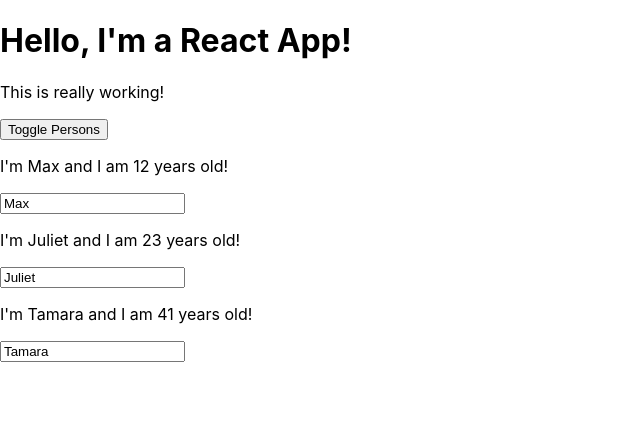
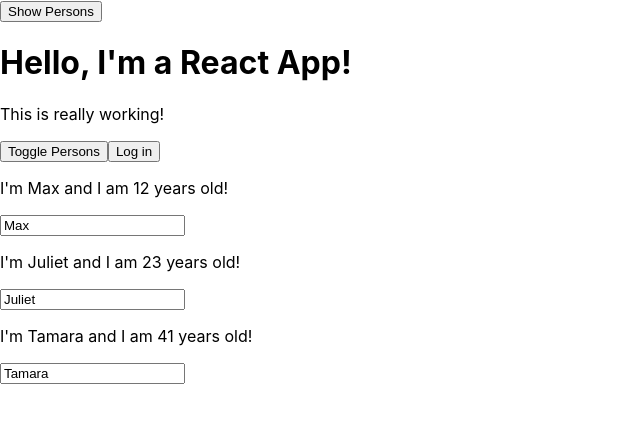
Before and after one commit to marcostellin/ReactUdemyCourse, a React app in the folder first-react-app/: page / in a window 1280 px wide. Both pictures are taken after a click on the button "Toggle Persons". Shown: the top 422 px of the page, without its empty margins (0-640 px from the left). Built offline with nearby package versions, Linux system fonts and the light colour scheme.

Commit message:
Add advanced React features

```diff
--- a/first-react-app/package.json
+++ b/first-react-app/package.json
@@ -38,6 +38,7 @@
     "postcss-loader": "3.0.0",
     "postcss-preset-env": "6.0.6",
     "postcss-safe-parser": "4.0.1",
+    "prop-types": "^15.6.2",
     "radium": "^0.25.1",
     "react": "^16.7.0",
     "react-app-polyfill": "^0.1.3",
--- a/first-react-app/src/components/Cockpit/Cockpit.css
+++ b/first-react-app/src/components/Cockpit/Cockpit.css
@@ -6,7 +6,7 @@
     font-weight: bold;
   }
 
-  .Cockpit button {
+  .Button {
     border: 1px solid blue;
     padding: 16px;
     background-color: green;
@@ -14,16 +14,16 @@
     color: white;
   }
 
-  .Cockpit button:hover {
+  .Button:hover {
     background-color: lightgreen;
     color: black;
   }
 
-  .Cockpit button.Red {
+  .Button.Red {
     background-color: red;
   }
 
-  .Cockpit button.Red:hover {
+  .Button.Red:hover {
     background-color: salmon;
     color: black;
   }
--- a/first-react-app/src/components/Cockpit/Cockpit.js
+++ b/first-react-app/src/components/Cockpit/Cockpit.js
@@ -1,13 +1,14 @@
 import React from 'react';
 import classes from './Cockpit.css';
+import Auxiliary from '../../hoc/Auxiliary';
 
 const cockpit = (props) => {
 
     const assignedClasses = [];
-    let btnClass= '';
+    let btnClass= classes.Button;
 
     if (props.showPersons){
-        btnClass = classes.Red;
+        btnClass = [classes.Button, classes.Red].join(' ');
     }
 
     if (props.persons.length <= 2) {
@@ -19,13 +20,14 @@
     }
 
     return (
-        <div className={classes.Cockpit}>
+        <Auxiliary>
             <h1>Hello, I'm a React App!</h1>
             <p className={assignedClasses.join(' ')} >This is really working!</p>
             <button
                 className={btnClass}
                 onClick={props.clicked}>Toggle Persons</button>
-        </div>
+            <button onClick={props.login}>Log in</button>
+        </Auxiliary>
     );
 }
 
--- a/first-react-app/src/components/Persons/Person/Person.js
+++ b/first-react-app/src/components/Persons/Person/Person.js
@@ -1,16 +1,46 @@
-import React from 'react';
+import React, { Component } from 'react';
 import classes from './Person.css';
+import withClass from '../../../hoc/withClass';
+import PropTypes from 'prop-types';
+import { AuthContext } from '../../../containers/App';
+
+class Person extends Component {
+
+    constructor (props) {
+        super(props);
+        console.log('[Person.js] Inside Constructor', props);
+      }
+
+      componentWillMount() {
+        console.log('[Person.js] Inside componentWillMount()');
+      }
+
+      componentDidMount() {
+        console.log('[Person.js] Inside componentDidMount()');
+      }
 
 
-const person = (props) => {
+    render () {
+        console.log('[Person.js] Inside render()');
+        return (
+            <>
+                <AuthContext.Consumer>
+                    {auth => auth ? <p>I'm authenticated</p> : null }
+                </AuthContext.Consumer>
 
-    return (
-        <div className={classes.Person}>
-            <p onClick={props.click}>I'm {props.name} and I am {props.age} years old!</p>
-            <p>{props.children}</p>
-            <input type="text" onChange={props.changed} value={props.name}/>
-        </div>
-    );
-};
+                <p onClick={this.props.click}>I'm {this.props.name} and I am {this.props.age} years old!</p>
+                <p>{this.props.children}</p>
+                <input type="text" onChange={this.props.changed} value={this.props.name}/>
+            </>
+        );
+    }
+}
 
-export default person;
+Person.propTypes = {
+    click: PropTypes.func,
+    name: PropTypes.string,
+    age: PropTypes.number,
+    changed: PropTypes.func
+}
+
+export default withClass(Person, classes.Person);
--- a/first-react-app/src/components/Persons/Persons.js
+++ b/first-react-app/src/components/Persons/Persons.js
@@ -1,15 +1,36 @@
-import React from 'react';
+import React, { Component } from 'react';
 import Person from './Person/Person';
 
-const persons = (props) => (
-    props.persons.map( (person, index) => {
-        return (<Person name={person.name}
-                        age={person.age}
-                        key={person.id}
-                        changed={(event) => props.changed(event, person.id)}
-                        click={() => props.clicked(index)} />
-               )
-      })
-);
+class Persons extends Component {
+    constructor (props) {
+        super(props);
+        console.log('[Persons.js] Inside Constructor', props);
+      }
 
-export default persons;
+      componentWillMount() {
+        console.log('[Persons.js] Inside componentWillMount()');
+      }
+
+      componentDidMount() {
+        console.log('[Persons.js] Inside componentDidMount()');
+      }
+
+      shouldComponentUpdate(nextProps, nextState) {
+          return nextProps.persons !== this.props.persons;
+      }
+
+
+    render () {
+        console.log('[Persons.js] Inside render()');
+        return this.props.persons.map( (person, index) => {
+            return (<Person name={person.name}
+                            age={person.age}
+                            key={person.id}
+                            changed={(event) => this.props.changed(event, person.id)}
+                            click={() => this.props.clicked(index)} />
+                   )
+          })
+    }
+}
+
+export default Persons;
--- a/first-react-app/src/containers/App.js
+++ b/first-react-app/src/containers/App.js
@@ -2,8 +2,28 @@
 import classes from './App.css';
 import Persons from '../components/Persons/Persons';
 import Cockpit from '../components/Cockpit/Cockpit';
+import withClass from '../hoc/withClass';
+
+export const AuthContext = React.createContext(false);
 
 class App extends Component {
+
+  constructor (props) {
+    super(props);
+    console.log('[App.js] Inside Constructor', props);
+  }
+
+  componentWillMount() {
+    console.log('[App.js] Inside componentWillMount()');
+  }
+
+  componentDidMount() {
+    console.log('[App.js] Inside componentDidMount()');
+  }
+
+  shouldComponentUpdate(nextProps, nextState) {
+    return true;
+  }
 
   state = {
     persons: [
@@ -11,12 +31,20 @@
       {id: 'dasda', name: 'Juliet', age: '23'},
       {id: 'sdnaksdas', name: 'Tamara', age: '41'}
     ],
-    showPersons: false
+    showPersons: false,
+    toggleClicked: 0,
+    authenticated: false
   }
 
   togglePersonsHandler = () => {
     const doesShow = this.state.showPersons;
-    this.setState({showPersons: !doesShow});
+    this.setState( (prevState, props) => {
+      return  {
+        showPersons: !doesShow,
+        toggleClicked: prevState.toggleClicked + 1
+      }
+
+    });
   }
 
   deletePersonHandler = (personIndex) => {
@@ -44,24 +72,37 @@
     });
   }
 
+  loginHandler = () => {
+    this.setState({authenticated: true});
+  }
+
+
+
   render() {
+
+    console.log('[App.js] Inside render()');
 
     let persons = null;
     if (this.state.showPersons) {
       persons = (
         <div>
-          <Persons persons={this.state.persons} clicked={this.deletePersonHandler} changed={this.nameChangedHandler} />
+          <Persons persons={this.state.persons} clicked={this.deletePersonHandler}
+          changed={this.nameChangedHandler} />
         </div>
       )
     }
 
     return (
-        <div className={classes.App}>
-          <Cockpit persons={this.state.persons} showPersons={this.state.showPersons} clicked={this.togglePersonsHandler} />
-          {persons}
-        </div>
+        <>
+          <button onClick={() => {this.setState( {showPersons: true} )}}>Show Persons</button>
+          <Cockpit persons={this.state.persons} showPersons={this.state.showPersons} clicked={this.togglePersonsHandler}
+          login={this.loginHandler} />
+          <AuthContext.Provider value={this.state.authenticated}>
+            {persons}
+          </AuthContext.Provider>
+        </>
     );
   }
 }
 
-export default App;
+export default withClass(App, classes.App);
--- /dev/null
+++ b/first-react-app/src/hoc/Auxiliary.js
@@ -0,0 +1,3 @@
+const auxiliary = (props) => props.children;
+
+export default auxiliary;
--- /dev/null
+++ b/first-react-app/src/hoc/withClass.js
@@ -0,0 +1,11 @@
+import React from 'react';
+
+const withClass = (WrappedComponent, className) => {
+    return (props) => (
+        <div className={className}>
+            <WrappedComponent {...props} />
+        </div>
+    );
+}
+
+export default withClass;
--- a/first-react-app/src/index.js
+++ b/first-react-app/src/index.js
@@ -4,7 +4,7 @@
 import App from './containers/App';
 import * as serviceWorker from './serviceWorker';
 
-ReactDOM.render(<App />, document.getElementById('root'));
+ReactDOM.render(<App title='Relevant Persons' />, document.getElementById('root'));
 
 // If you want your app to work offline and load faster, you can change
 // unregister() to register() below. Note this comes with some pitfalls.
```
